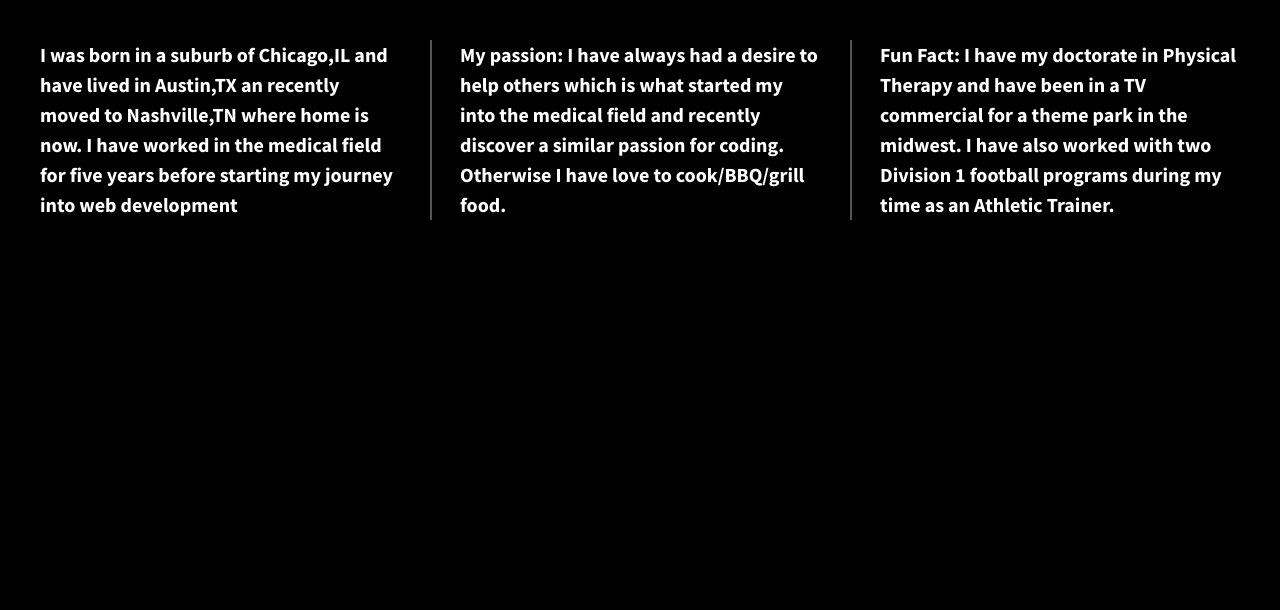
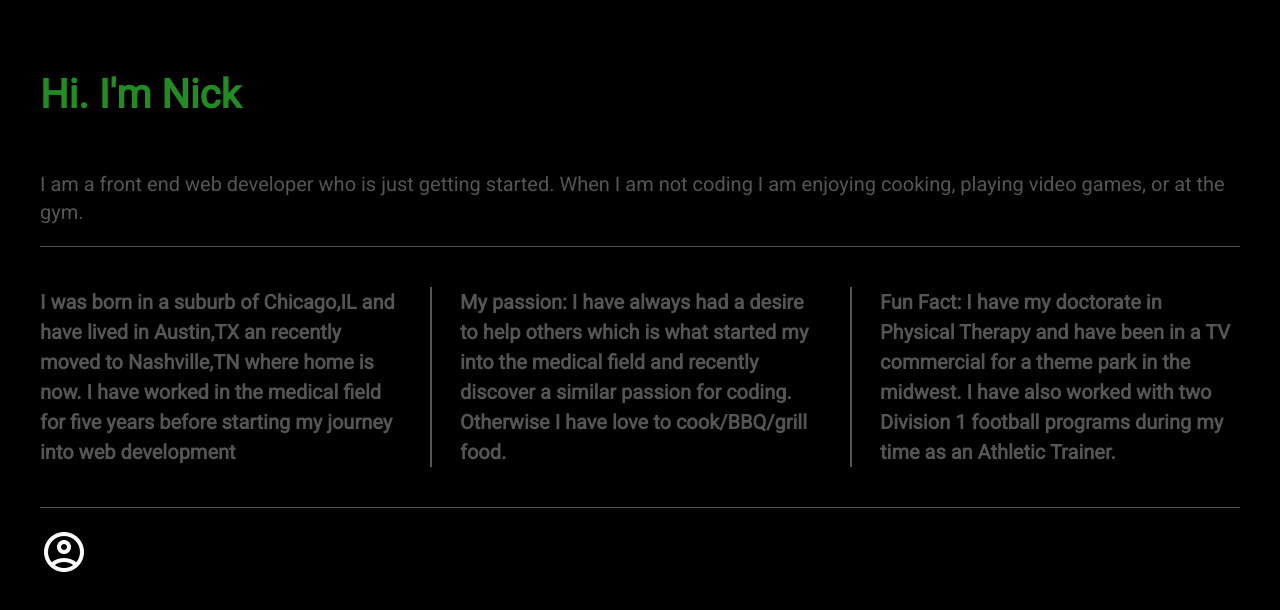
Before and after one commit to kramedog3223/coding-responsive-websites, a plain HTML site: page divs-flexbox-starter/index.html in a window 1280 px wide. Drawn offline with nearby package versions, Linux system fonts and the light colour scheme.

Commit message:
Added header, main, and footer context

```diff
--- a/divs-flexbox-starter/css/main.css
+++ b/divs-flexbox-starter/css/main.css
@@ -102,13 +102,27 @@ html {
 }
 
 body {
-  font-family: "Source Sans Pro", sans-serif;
+  font-family: "Roboto", sans-serif;
   padding: 2em;
   font-size: 1.25em;
   height: 100%;
-  color: #fff;
+  color: darkgray;
 }
-
+header {
+  display: flex;
+  align-items: center;
+  flex-flow: row wrap;
+  color: forestgreen;
+  font-family: "Roboto", sans-serif;
+}
+main {
+  display: flex;
+  align-items: center;
+  flex-flow: row wrap;
+  font-family: "Roboto", sans-serif;
+  color: #555;
+  border-bottom: 1px solid #555;
+}
 .wrapper {
   /*add display:flex and set justify-content to space-between*/
   font-weight: 700;
@@ -116,13 +130,23 @@ body {
   justify-content: space-between;
   flex-flow: row wrap;
   align-items: center;
+  color: #555;
+  padding-bottom: 40px;
+  padding-top: 40px;
 }
-
+footer {
+  display: flex;
+  justify-content: space-between;
+  flex-flow: row wrap;
+  align-items: center;
+  padding-top: 20px;
+  border-top: 1px solid #555;
+}
 .div-1,
 .div-2,
 .div-3 {
   /*give the divs a width of 30%, add display:flex, set justify-content and align-items to center*/
-  color: #fff;
+
   line-height: 1.5em;
   font-size: 1em;
 
--- a/divs-flexbox-starter/index.html
+++ b/divs-flexbox-starter/index.html
@@ -12,6 +12,7 @@
 
     <link rel="stylesheet" href="css/normalize.css" />
     <link rel="stylesheet" href="css/main.css" />
+    <link rel="stylesheet" href="img/account-circle.png" />
     <script src="js/vendor/modernizr-2.8.3.min.js"></script>
     <link
       href="http://fonts.googleapis.com/css?family=Lora:700"
@@ -23,6 +24,10 @@
       rel="stylesheet"
       type="text/css"
     />
+    <link
+      href="https://fonts.googleapis.com/css2?family=Roboto&display=swap"
+      rel="stylesheet"
+    />
   </head>
   <body>
     <!--[if lt IE 8]>
@@ -32,7 +37,15 @@
         your experience.
       </p>
     <![endif]-->
-
+    <header>
+      <h1>Hi. I'm Nick</h1>
+    </header>
+    <main>
+      <p>
+        I am a front end web developer who is just getting started. When I am
+        not coding I am enjoying cooking, playing video games, or at the gym.
+      </p>
+    </main>
     <section class="wrapper">
       <div class="div-1">
         I was born in a suburb of Chicago,IL and have lived in Austin,TX an
@@ -51,7 +64,13 @@
         Division 1 football programs during my time as an Athletic Trainer.
       </div>
     </section>
-
+    <footer>
+      <div class="insta">
+        <a href="https://www.instagram.com/kramer_dpt_atc32/" target="profile">
+          <img src="img/account-circle.png" alt="Link to instagram"
+        /></a>
+      </div>
+    </footer>
     <script src="https://ajax.googleapis.com/ajax/libs/jquery/1.11.3/jquery.min.js"></script>
     <script>
       window.jQuery ||
```
Also changed, not shown: divs-flexbox-starter/img/account-circle.png (added).
